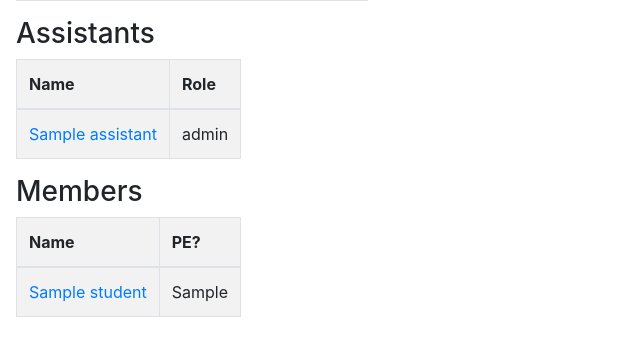
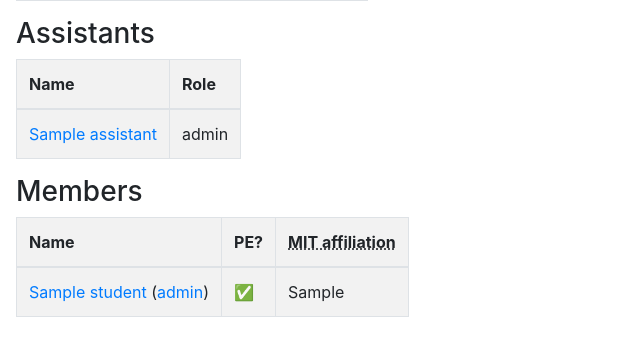
Before and after one commit to tech-squares/squaresdb, a Django app: template squaresdb/membership/templates/membership/tsclass_detail.html in a window 1280 px wide. Shown: the part 313-669 px from the top of the page, without its empty margins (0-640 px from the left). Run offline with Django 3.2, Linux system fonts and the light colour scheme; the template is opened without the code that fills it: most values are stand-ins (such as "Sample title", 1, 10 or a date in 2020); some libraries are stand-ins or nearby versions.

Commit message:
membership: Enhancements and bugfixes for class detail view
- Link to it from the person detail page's list of classes taken and
  assistented
- Add admin and MIT affiliation links, since at least right now those
  are useful to have
- Use emoji for PE status, rather than True/False

```diff
--- a/squaresdb/membership/templates/membership/person_detail.html
+++ b/squaresdb/membership/templates/membership/person_detail.html
@@ -50,7 +50,7 @@
     <td>
         <ul>
         {% for cls in person.tsclassmember_set.all %}
-          <li>{{cls.clas}}</li>
+          <li><a href='{% url "membership:class-detail" cls.clas.pk %}'>{{cls.clas}}</a></li>
         {% empty %}
           <li>No classes taken</li>
         {% endfor %}
@@ -74,7 +74,7 @@
     <td>
         <ul>
         {% for cls in person.tsclassassist_set.all %}
-          <li>{{cls.clas}}</li>
+          <li><a href='{% url "membership:class-detail" cls.clas.pk %}'>{{cls.clas}}</a></li>
         {% empty %}
           <li>Never class assistant</li>
         {% endfor %}
--- a/squaresdb/membership/templates/membership/tsclass_detail.html
+++ b/squaresdb/membership/templates/membership/tsclass_detail.html
@@ -54,14 +54,18 @@
     <tr>
       <th scope='col'>Name</th>
       <th scope='col'>PE?</th>
+      <th scope='col'><span title='Current, not at time of class graduation'>MIT affiliation</span></th>
     </tr>
   </tbody>
 
   <tbody>
 {% for member in object.tsclassmember_set.all %}
     <tr>
-      <td><a href='{% url "membership:person" member.pk %}'>{{member.student}}</a></td>
-      <td>{{member.pe}}</td>
+      <td><a href='{% url "membership:person" member.student.pk %}'>{{member.student}}</a>
+          (<a href='{% url "admin:membership_person_change" member.student.pk %}'>admin</a>)
+      </td>
+      <td>{% if member.pe %}&#x2705;{%else%}&#x274c;{%endif%}</td>
+      <td>{{member.student.mit_affil}}</td>
     </tr>
 {% endfor %}
   </tbody>
--- a/squaresdb/membership/views.py
+++ b/squaresdb/membership/views.py
@@ -408,7 +408,8 @@ class ClassList(PermissionRequiredMixin, ListView): #pylint:disable=too-many-anc
 class ClassDetail(PermissionRequiredMixin, DetailView):
     permission_required = ('membership.view_tsclass',
                            'membership.view_tsclassassist',
-                           'membership.view_tsclassmember', )
+                           'membership.view_tsclassmember',
+                           'membership.view_person', )
     model = squaresdb.membership.models.TSClass
 
     def get_context_data(self, *args, **kwargs): #pylint:disable=arguments-differ
--- a/squaresdb/templates/base.html
+++ b/squaresdb/templates/base.html
@@ -34,6 +34,8 @@
         padding: 0.2em;
       }
       table.pretty th { background-color: #A31F34; }
+
+      span[title] { text-decoration: underline dotted; }
     </style>
 
     {% block head %}
```
